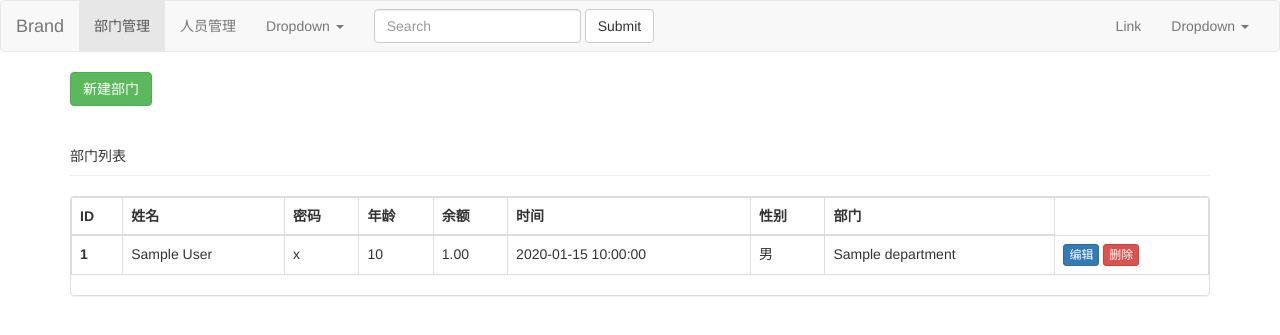
After one commit to wlj52099/StratDj, a Django app: page /user/ in a window 1280 px wide. The commit adds this page. Shown: the top 335 px of the page. Run offline with Django 4.2, Linux system fonts and the light colour scheme; tables that the repository leaves empty hold one stand-in row (values such as "Sample post"); some libraries are stand-ins or nearby versions.

Commit message:
增加N个页面

```diff
--- a/StratDj/settings.py
+++ b/StratDj/settings.py
@@ -86,7 +86,7 @@ DATABASES = {
 
         'USER': 'root',
 
-        'PASSWORD': 'wlj520..',
+        'PASSWORD': 'wlj520',
 
         'HOST': '127.0.0.1',
 
--- a/StratDj/urls.py
+++ b/StratDj/urls.py
@@ -29,5 +29,9 @@ urlpatterns = [
     path('department/delete',views.department_delete),
     #修改部门
     path('department/<int:nid>/edit',views.department_edit),
+    #人员列表
+    path('user/',views.user),
+    #添加人员
+    path('user/add',views.user_add)
 
 ]
--- a/app01/models.py
+++ b/app01/models.py
@@ -8,6 +8,8 @@ class user(models.Model):
 class department(models.Model):
     id = models.IntegerField(primary_key=True)
     name = models.CharField(max_length=64)
+    def __str__(self):
+        return self.name
 class userInfo(models.Model):
     name = models.CharField(verbose_name="姓名",max_length=16)
     password = models.CharField(verbose_name="密码",max_length=64)
--- a/app01/templates/laout.html
+++ b/app01/templates/laout.html
@@ -25,8 +25,8 @@
         <!-- Collect the nav links, forms, and other content for toggling -->
         <div class="collapse navbar-collapse" id="bs-example-navbar-collapse-1">
             <ul class="nav navbar-nav">
-                <li class="active"><a href="#">Link <span class="sr-only">(current)</span></a></li>
-                <li><a href="#">Link</a></li>
+                <li class="active"><a href="/user/list">部门管理<span class="sr-only">(current)</span></a></li>
+                <li><a href="/user">人员管理</a></li>
                 <li class="dropdown">
                     <a href="#" class="dropdown-toggle" data-toggle="dropdown" role="button" aria-haspopup="true"
                        aria-expanded="false">Dropdown <span class="caret"></span></a>
--- /dev/null
+++ b/app01/templates/user.html
@@ -0,0 +1,42 @@
+{% extends 'laout.html' %}
+{% block container %}
+    <div style="margin-bottom: 10px"><a class="btn btn-success" href="/department/add">新建部门</a></div>
+    <div class="page-header">部门列表</div>
+    <div class="panel panel-default">
+        <div class="bs-example" data-example-id="bordered-table">
+            <table class="table table-bordered">
+                <thead>
+                <tr>
+                    <th>ID</th>
+                    <th>姓名</th>
+                    <th>密码</th>
+                    <th>年龄</th>
+                    <th>余额</th>
+                    <th>时间</th>
+                    <th>性别</th>
+                    <th>部门</th>
+                </tr>
+                </thead>
+                <tbody>
+                {% for obj in data %}
+                    <tr>
+
+                        <th>{{ obj.id }}</th>
+                        <td>{{ obj.name }}</td>
+                        <td>{{ obj.password }}</td>
+                        <td>{{ obj.age }}</td>
+                        <td>{{ obj.account }}</td>
+                        <td>{{ obj.creat_time|date:'Y-m-d H:i:s' }}</td>
+                        <td>{{ obj.get_gender_display }}</td>
+                        <td>{{ obj.depart.name }}</td>
+                        <td>
+                            <a class="btn btn-primary btn-xs" href="/department/{{ obj.id }}/edit">编辑</a>
+                            <a class="btn btn-danger btn-xs" href="/department/delete?nid={{ obj.id }}">删除</a>
+                        </td>
+                    </tr>
+                {% endfor %}
+                </tbody>
+            </table>
+        </div>
+    </div>
+{% endblock %}
--- a/app01/views.py
+++ b/app01/views.py
@@ -1,16 +1,36 @@
-from django.shortcuts import render,HttpResponse,redirect
+from django.shortcuts import render, HttpResponse, redirect
 from app01.models import user
 from app01 import models
+from django import forms
+
 
 # Create your views here.
+class MyForm(forms.ModelForm):
+    class Meta:
+        model = models.userInfo
+        fields = ['name', 'password', 'age', 'account', 'creat_time', 'gender', 'depart']
+        widgets = {
+            "password":forms.PasswordInput(attrs={"class":"form-control"})#必须双引号
+        }
+
+    def __init__(self, *args, **kwargs):
+        super().__init__(*args, **kwargs)
+
+        for name, field in self.fields.items():
+            # print(name, field)
+            if name == 'password':
+                continue
+            field.widget.attrs = {"class":"form-control","placeholder":field.label}
+
+
 def login(request):
     if request.method == 'GET':
-        return render(request,'login.html')
+        return render(request, 'login.html')
     else:
-        #如果是POST请求，获取用户提交的数据
+        # 如果是POST请求，获取用户提交的数据
         username = request.POST.get('username')
         password = request.POST.get('password')
-        obj = user.objects.filter(name=username).first()#获取账号对应的数据表
+        obj = user.objects.filter(name=username).first()  # 获取账号对应的数据表
         print(obj)
         if obj != None:
             if username == obj.name and password == obj.password:
@@ -19,38 +39,59 @@ def login(request):
                 return render(request, 'login.html', {'error_msg': '账号名或密码错误'})
         else:
             return render(request, 'login.html', {'error_msg': '账号不存在'})
+
+
 def orm(request):
-    user.objects.create(name='wlj',password='520999',age=20)#增
-    #删查
+    user.objects.create(name='wlj', password='520999', age=20)  # 增
+    # 删查
     # user.objects.filter(id=1).delete()
     # user.objects.all()
     return HttpResponse("成功")
+
+
 def user_list(request):
     querset = models.department.objects.all()
-    return render(request,'user_list.html',{'querset':querset})#根据App的注册顺序主意去他们的templates去找
+    return render(request, 'user_list.html', {'querset': querset})  # 根据App的注册顺序主意去他们的templates去找
+
+
 def department_add(request):
     if request.method == 'GET':
-        return render(request,'department_add.html')
+        return render(request, 'department_add.html')
     else:
         id = request.POST.get('id')
         name = request.POST.get('name')
-        if models.department.objects.filter(id=id).first() == None and models.department.objects.filter(name=name).first() == None:
-            models.department.objects.create(id=id,name=name)
+        if models.department.objects.filter(id=id).first() == None and models.department.objects.filter(
+                name=name).first() == None:
+            models.department.objects.create(id=id, name=name)
         return redirect('/user/list')
+
+
 def department_delete(request):
     nid = request.GET.get('nid')
     models.department.objects.filter(id=nid).delete()
     return redirect('/user/list')
-def department_edit(request,nid):
+
+
+def department_edit(request, nid):
     if request.method == 'GET':
         obj = models.department.objects.filter(id=nid).first()
-        return render(request, 'department_edit.html',{'obj':obj})
+        return render(request, 'department_edit.html', {'obj': obj})
     id = request.POST.get('id')
     name = request.POST.get('name')
     if id == '' or models.department.objects.filter(id=id).first() != None:
         id = nid
     if name != '':
-        models.department.objects.filter(id=nid).update(id=id,name=name)
+        models.department.objects.filter(id=nid).update(id=id, name=name)
     else:
         models.department.objects.filter(id=nid).update(id=id)
     return redirect('/user/list')
+
+
+def user(request):
+    data = models.userInfo.objects.all()
+    return render(request, 'user.html', {'data': data})
+
+
+def user_add(request):
+    form = MyForm()
+    return render(request, 'user_add.html', {'from': form})
```
Also changed, not shown: app01/templates/user_add.html (added, +17 -0 lines), app01/migrations/0001_initial.py (deleted).
